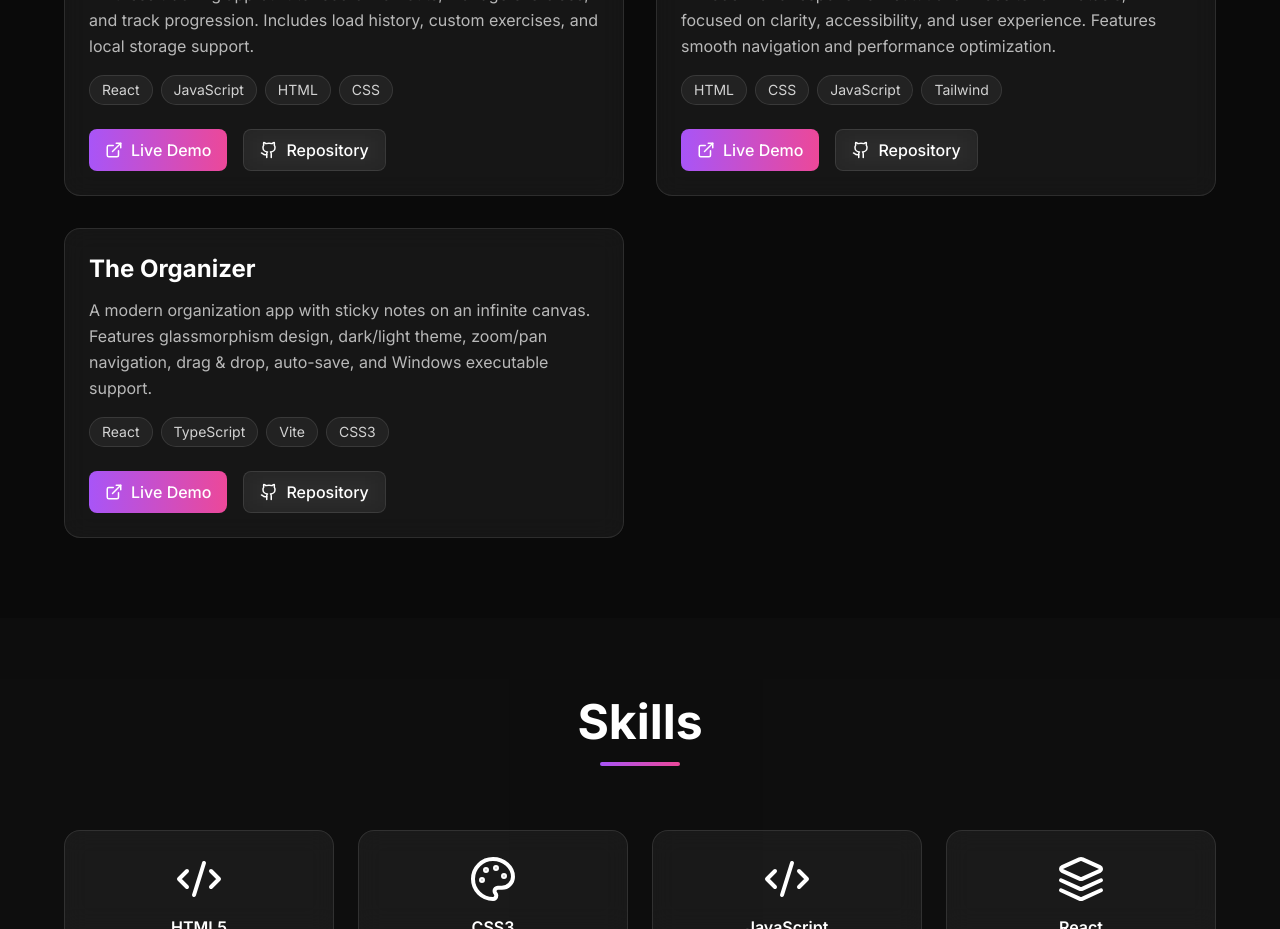
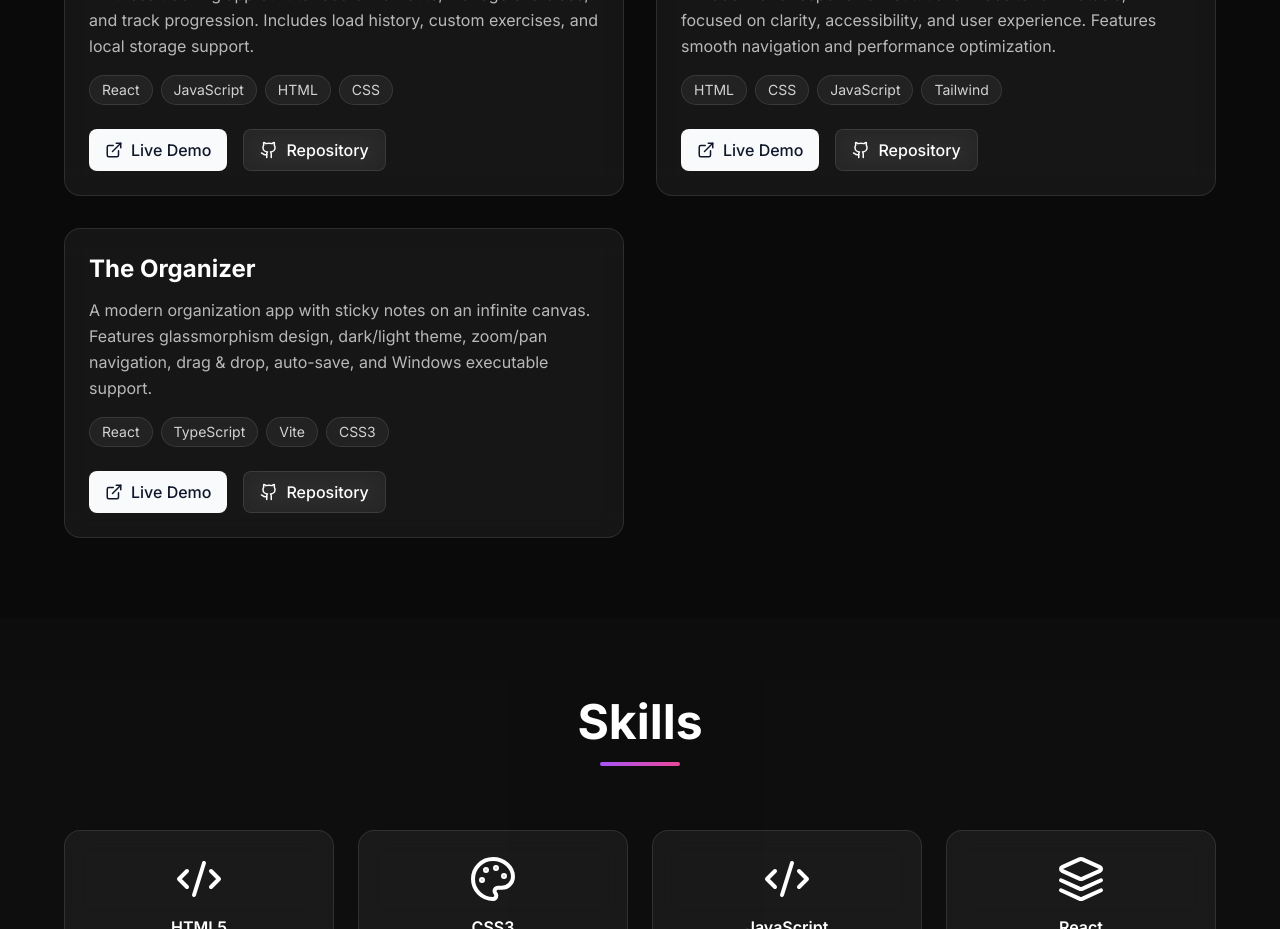
Before and after one commit to jhonatandasilvadev/profile, a React (Vite) app: page / in a window 1280 px wide. Shown: the part 1100-2029 px from the top of the page. Built offline with nearby package versions, Linux system fonts and the light colour scheme.

Commit message:
Fix Training App link and change Live Demo button to ice white

```diff
--- a/src/sections/Projects.jsx
+++ b/src/sections/Projects.jsx
@@ -15,7 +15,7 @@ const Projects = () => {
       description:
         'A fitness tracking app built to record workouts, manage exercises, and track progression. Includes load history, custom exercises, and local storage support.',
       tags: ['React', 'JavaScript', 'HTML', 'CSS'],
-      liveUrl: 'https://jhonatandasilvadev.github.io/site-exata/',
+      liveUrl: 'https://jhonatandasilvadev.github.io/training-app/',
       repoUrl: 'https://github.com/jhonatandasilvadev/training-app',
     },
     {
@@ -94,10 +94,10 @@ const Projects = () => {
                   href={project.liveUrl}
                   target="_blank"
                   rel="noopener noreferrer"
-                  className="flex items-center gap-2 px-4 py-2 bg-gradient-to-r from-purple-500 to-pink-500 rounded-lg text-white font-medium hover:shadow-lg hover:shadow-purple-500/50 transition-all"
+                  className="flex items-center gap-2 px-4 py-2 bg-slate-50 rounded-lg text-slate-900 font-medium hover:bg-white hover:shadow-lg hover:shadow-white/20 transition-all"
                   aria-label={`Ver demonstração ao vivo de ${project.name}`}
                 >
-                  <ExternalLink size={18} className="text-white" aria-hidden="true" />
+                  <ExternalLink size={18} className="text-slate-900" aria-hidden="true" />
                   Live Demo
                 </motion.a>
                 <motion.a
```
